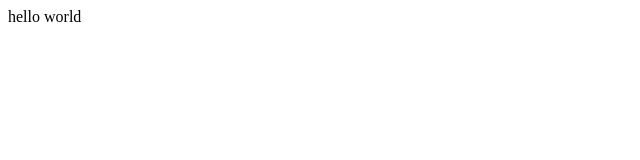
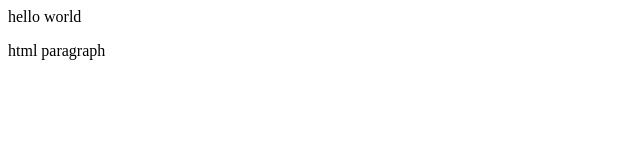
Before and after one commit to Bhuvi1001/test, a plain HTML site: page index.html in a window 1280 px wide. Shown: the full height of the page, 0-640 px from the left. Drawn offline with Linux system fonts and the light colour scheme.

Commit message:
Second Commit

```diff
--- a/index.html
+++ b/index.html
@@ -7,5 +7,6 @@
 </head>
 <body>
   hello world
+  <p>html paragraph</p>
 </body>
 </html>
```
